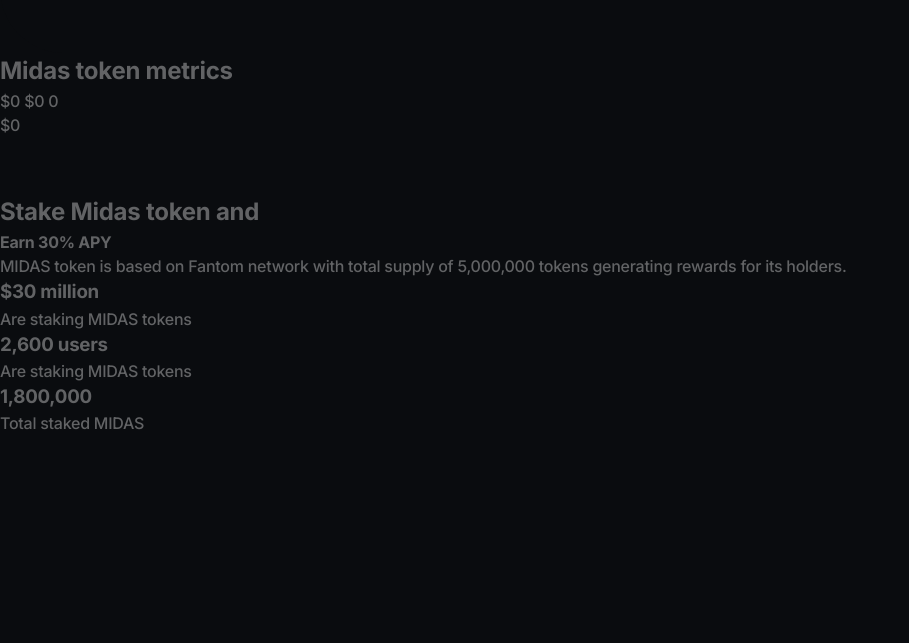
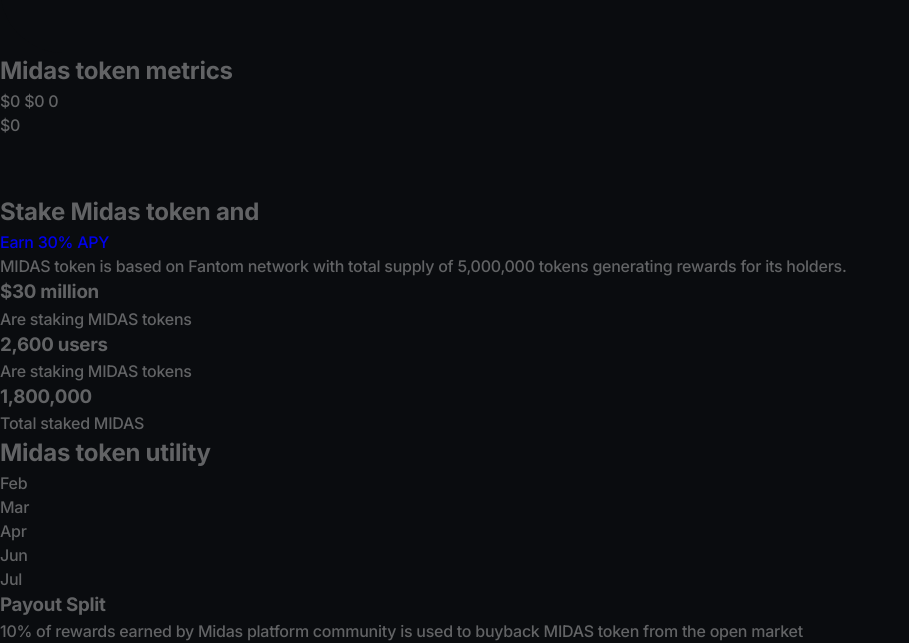
Before and after one commit to Yarklim/midas-token_website-layout, a plain HTML site: page index.html in a window 1280 px wide. Shown: the part 1399-2042 px from the top of the page, without its empty margins (0-909 px from the left). Before the commit the page ends 1834 px from the top, so only its background shows below. Drawn offline with nearby package versions, Linux system fonts and the light colour scheme.

Commit message:
Update index.html

```diff
--- a/index.html
+++ b/index.html
@@ -177,7 +177,13 @@
             <!-- Stake -->
             <section class="container stake">
                 <h2 class="stake__title">Stake Midas token and</h2>
-                <strong class="stake__call">Earn 30% APY</strong>
+                <a
+                    class="stake__link"
+                    href="#"
+                    target="blank"
+                    rel="noopener noreferrer"
+                    >Earn 30% APY</a
+                >
                 <p class="stake__text">
                     <span class="accent__text">MIDAS token</span> is based on
                     Fantom network with total supply of
@@ -200,6 +206,33 @@
                     </li>
                 </ul>
             </section>
+
+            <!-- Utility -->
+            <section class="container utility">
+                <h2 class="utility__title">Midas token utility</h2>
+                <div class="utility__wrap">
+                    <ul class="utility__months months__list">
+                        <li class="month__item">Feb</li>
+                        <li class="month__item">Mar</li>
+                        <li class="month__item">Apr</li>
+                        <li class="month__item">Jun</li>
+                        <li class="month__item">Jul</li>
+                    </ul>
+
+                    <div class="utility__split split__wrap">
+                        <h3 class="split__title">Payout Split</h3>
+                        <p class="split__text">
+                            10% of rewards earned by Midas platform community is
+                            used to
+                            <span class="accent__text"
+                                >buyback MIDAS token</span
+                            >
+                            from the open market
+                        </p>
+                    </div>
+                    <div class="utility__graph"></div>
+                </div>
+            </section>
         </main>
     </body>
 </html>
```
